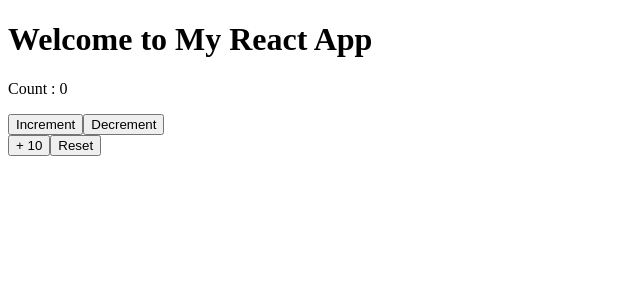
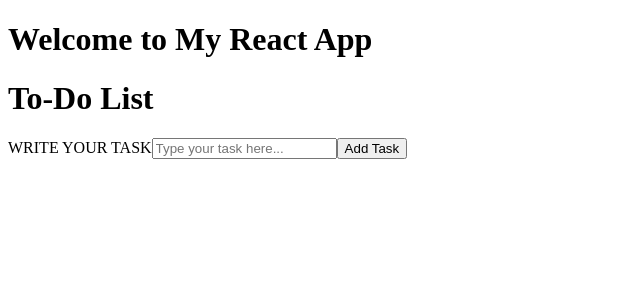
Before and after one commit to MabdoulYoussef/reactjs-app, a React (Create React App) app in the folder my-app/: page / in a window 1280 px wide. Shown: the top 300 px of the page, without its empty margins (0-640 px from the left). Built offline with nearby package versions, Linux system fonts and the light colour scheme.

Commit message:
learning new stuff

```diff
--- a/my-app/src/Counter.jsx
+++ b/my-app/src/Counter.jsx
@@ -1,16 +1,44 @@
+
 import { useState } from "react";
 
+function ToDoList() {
+    // L7ala dyal tasks: Liste li ghadi n7att fihom l'tasks
+    const [tasks, setTasks] = useState([]);
 
-function Counter() {
-    const [Count , SetCount] = useState(0)
-    return (<div>
-        <p>Count : {Count}</p>
-        <button onClick={() => SetCount(Count + 1)}>Increment</button>
-        <button onClick={() => SetCount(Count - 1)}>Decrement</button><br />
-        <button onClick={() => SetCount(Count + 10)}>+ 10</button>
+    // L7ala dyal text: Li katmchi m3aha l'input
+    const [text, setText] = useState('');
 
-        <button onClick={() => SetCount(0)}>Reset</button>
-    </div>
-    )
+    // Fonction bach tzid task f l'array
+    const addTask = () => {
+            // Ziyada task jdida f l'array tasks
+            setTasks([...tasks, text]);
+            setText("");
+    };
+
+    return (
+        <div>
+            <h1>To-Do List</h1>
+            <label >WRITE YOUR TASK</label>
+            {/* L'input dyal task, li kaytsajil fiha chi task */}
+            <input
+                type="text"
+                value={text}  // L'input ghadi yb9a dayman m3a text
+                onChange={(e) => setText(e.target.value)}  // Kima kaydkhl chi kalim f l'input, kaytbadl text
+                placeholder="Type your task here..."
+                id="task-input"
+            />
+            {/* Button li kay3tik t7ell l'ajout de task */}
+            <button onClick={addTask}>Add Task</button>
+
+            {/* Kay3rdo l'list dyal tasks */}
+            <ul>
+                {/* Katloop 3la l'array dyal tasks bach t7att kol task fi <li> */}
+                {tasks.map((task, index) => (
+                    <li key={index}>{task}</li>
+                ))}
+            </ul>
+        </div>
+    );
 }
-export default Counter;
+
+export default ToDoList;
```
